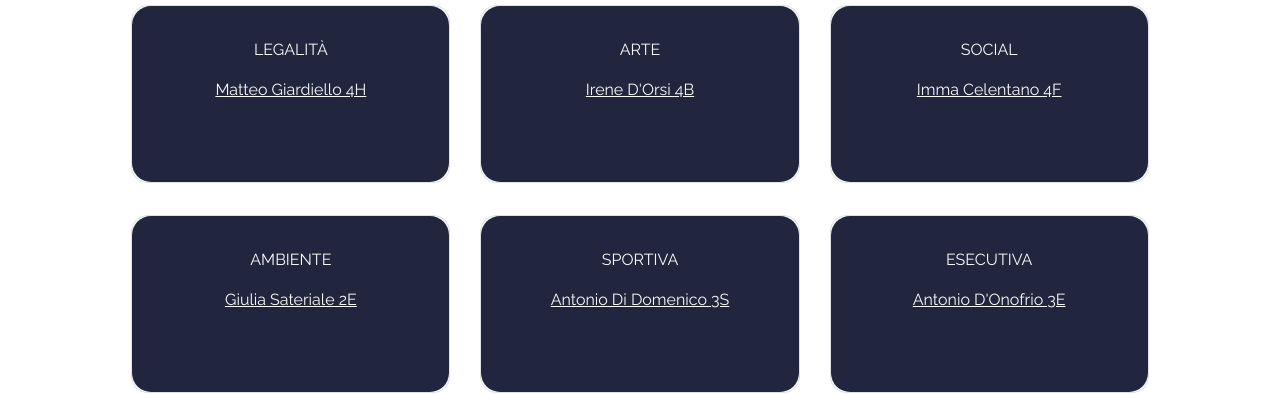
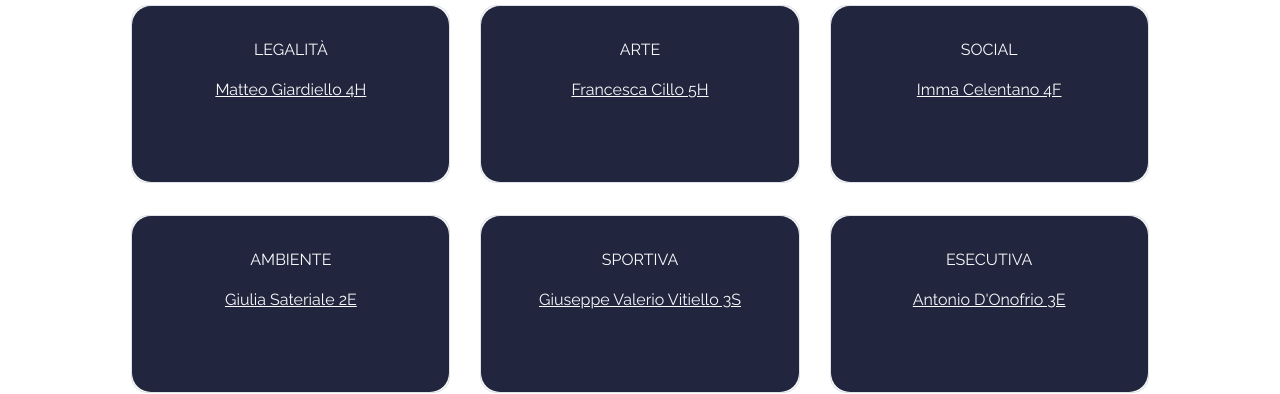
Before and after one commit to anto-oo/CONTROCORRENTE, a website: page public/about.html in a window 1280 px wide. Shown: the part 1096-1490 px from the top of the page. Drawn offline with Linux system fonts and the light colour scheme.

Commit message:
Update about.html
modified commission members

```diff
--- a/public/about.html
+++ b/public/about.html
@@ -84,7 +84,7 @@
                             <div class="bg-light border rounded text-secondary">
                                 <div class="bg-dark pb-5 pe-3 ps-3 pt-4 rounded rounded-3 text-light">
                                     <ul class="list-unstyled mb-4">
-                                        <li class="pb-2 pt-2 text-light">ARTE</li>                                         <a href="https://www.instagram.com/_irenedorsi_/" class="link-light"><li class="pb-2 pt-2 text-light">Irene D&apos;Orsi 4B</li></a>
+                                        <li class="pb-2 pt-2 text-light">ARTE</li>                                         <a href="https://www.instagram.com/francesca.cillo_" class="link-light"><li class="pb-2 pt-2 text-light">Francesca Cillo 5H</li></a>
                                     </ul>
                                 </div>
                             </div>
@@ -111,7 +111,7 @@
                             <div class="bg-light border rounded text-secondary">
                                 <div class="bg-dark pb-5 pe-3 ps-3 pt-4 rounded rounded-3 text-light">
                                     <ul class="list-unstyled mb-4">
-                                        <li class="pb-2 pt-2 text-light">SPORTIVA</li>                                         <a href="https://www.instagram.com/_.antoniodidomenico._/" class="link-light"><li class="pb-2 pt-2 text-light">Antonio Di Domenico 3S</li></a>
+                                        <li class="pb-2 pt-2 text-light">SPORTIVA</li>                                         <a href="https://www.instagram.com/giuseppevalerio.vitiello" class="link-light"><li class="pb-2 pt-2 text-light">Giuseppe Valerio Vitiello 3S</li></a>
                                     </ul>
                                 </div>
                             </div>
```
